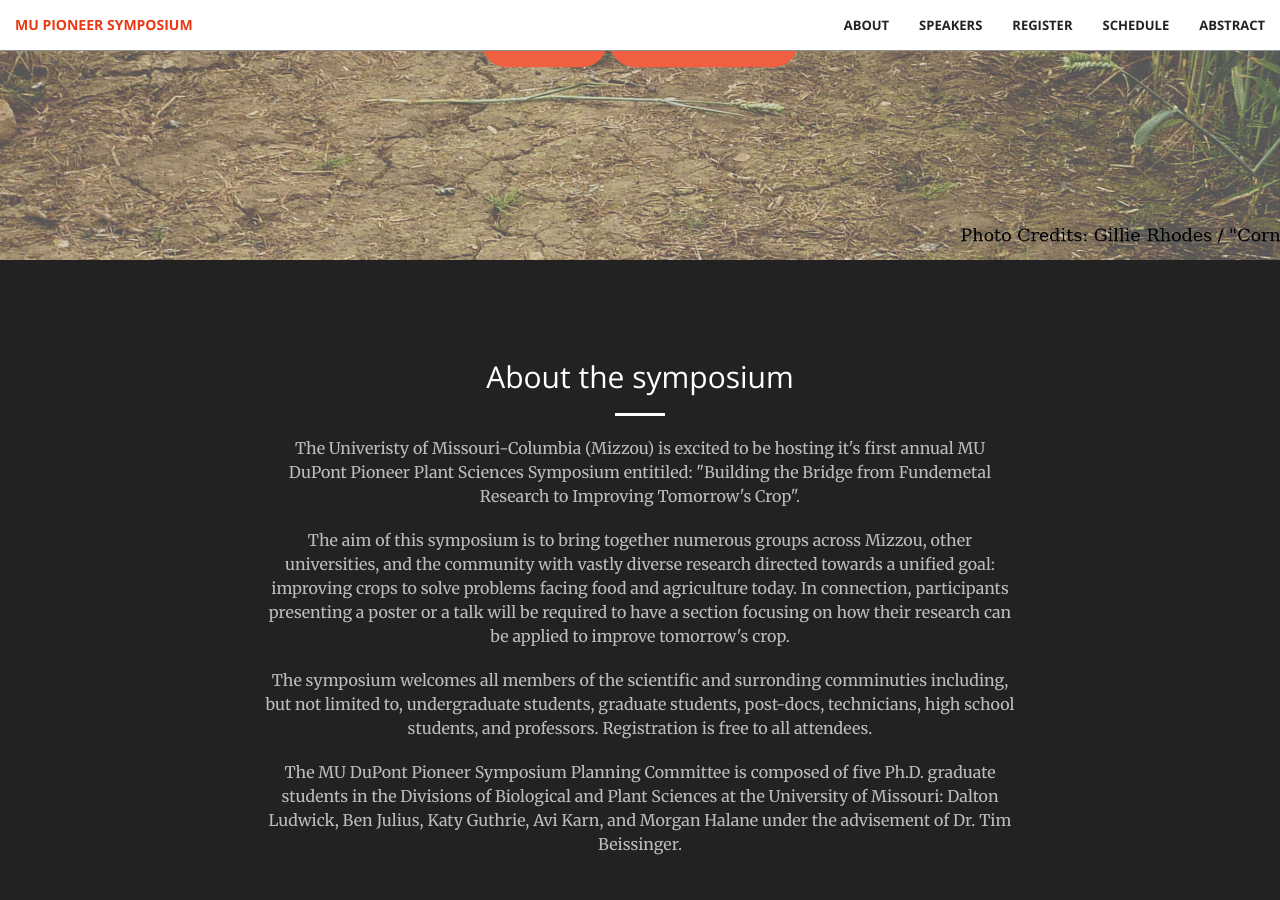
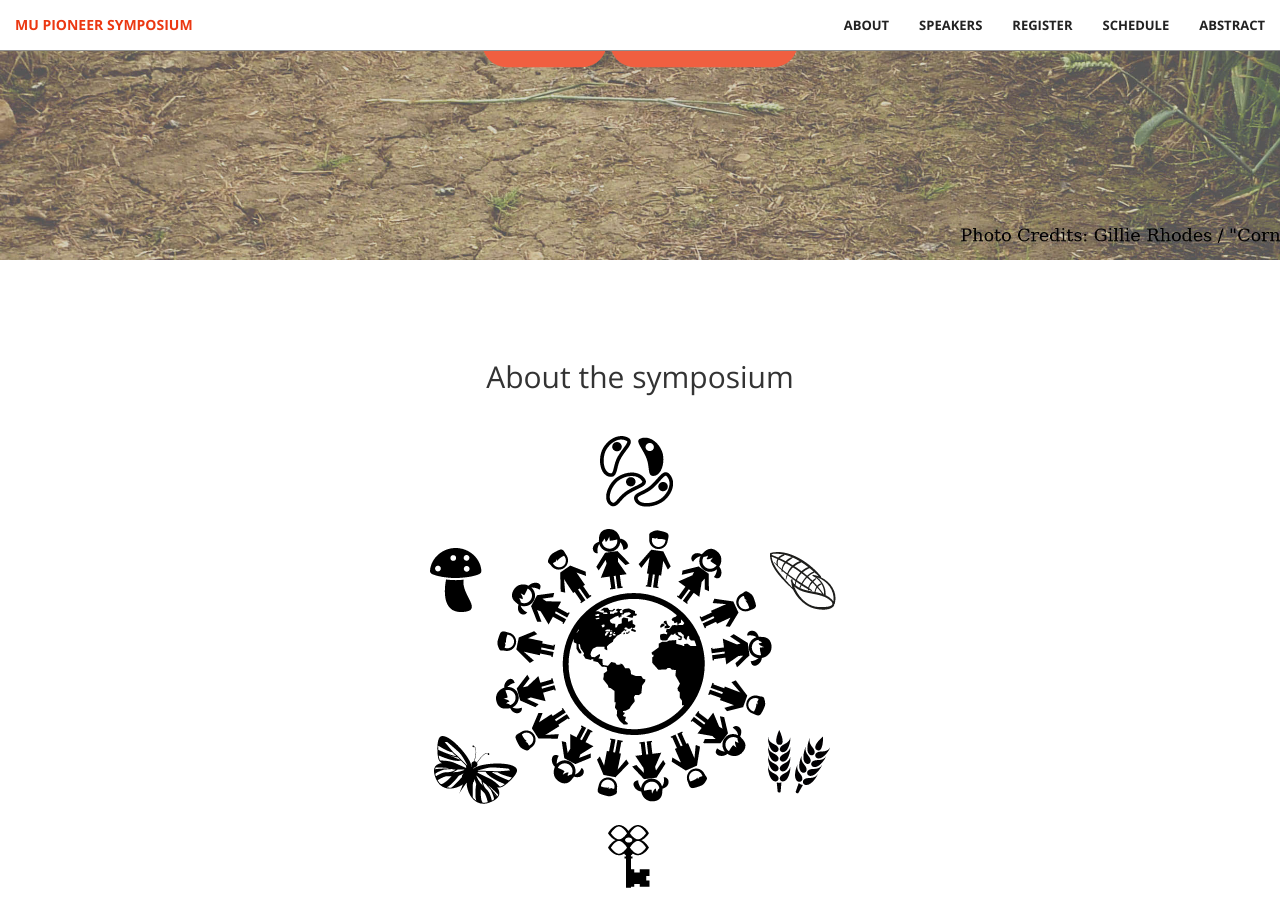
Before and after one commit to mupioneersymposium/mupioneersymposium.github.io, a Jekyll site: the page built from index.html, in a window 1280 px wide and 900 px high, scrolled down 640 px. Built offline with Jekyll 4.4.1, drawn with Linux system fonts in a browser that asks for light colours.

Commit message:
Update about-brief.html

```diff
--- a/_includes/about-brief.html
+++ b/_includes/about-brief.html
@@ -1,9 +1,10 @@
-<section class="bg-dark" id="about">
+<section id="about">
     <div class="container">
         <div class="row">
             <div class="col-lg-8 col-lg-offset-2 text-center">
                 <h2 class="section-heading">About the symposium</h2>
                 <hr class="light">
+                <p><img src="/img/logo.png" alt="MU Pioneer Symposium Logo"></p>
 <p class="text-faded">The Univeristy of Missouri-Columbia (Mizzou) is excited to be hosting it's first annual MU DuPont Pioneer Plant Sciences Symposium entitiled: "Building the Bridge from Fundemetal Research to Improving Tomorrow's Crop".</p>
 <p class="text-faded">The aim of this symposium is to bring together numerous groups across Mizzou, other universities, and the community with vastly diverse research directed towards a unified goal: improving crops to solve problems facing food and agriculture today. In connection, participants presenting a poster or a talk will  be required to have a section focusing on how their research can be applied to improve tomorrow's crop.</p>
 <p class="text-faded">The symposium welcomes all members of the scientific and surronding comminuties including, but not limited to, undergraduate students, graduate students, post-docs, technicians, high school students, and professors. Registration is free to all attendees. </p>
```
